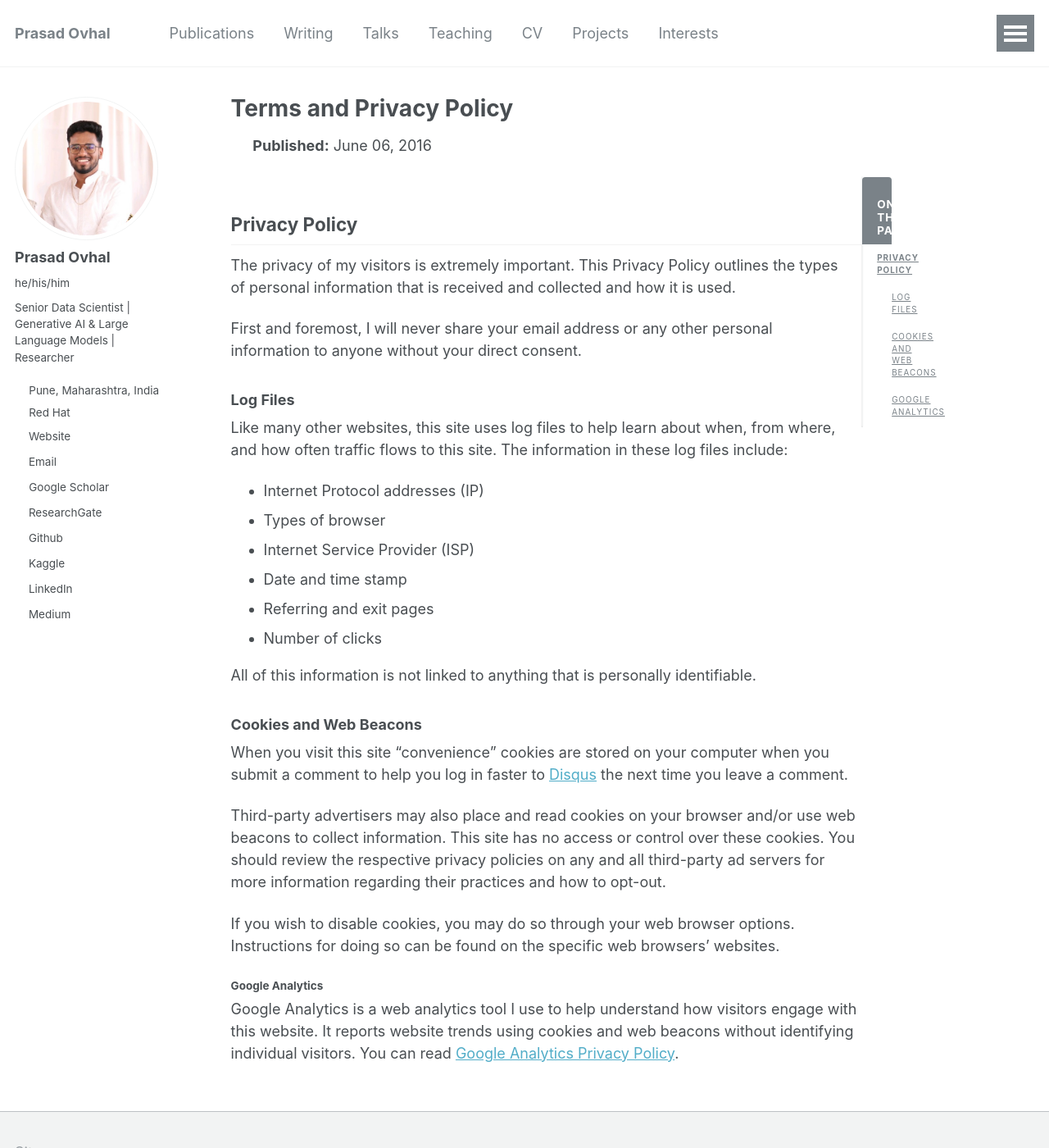
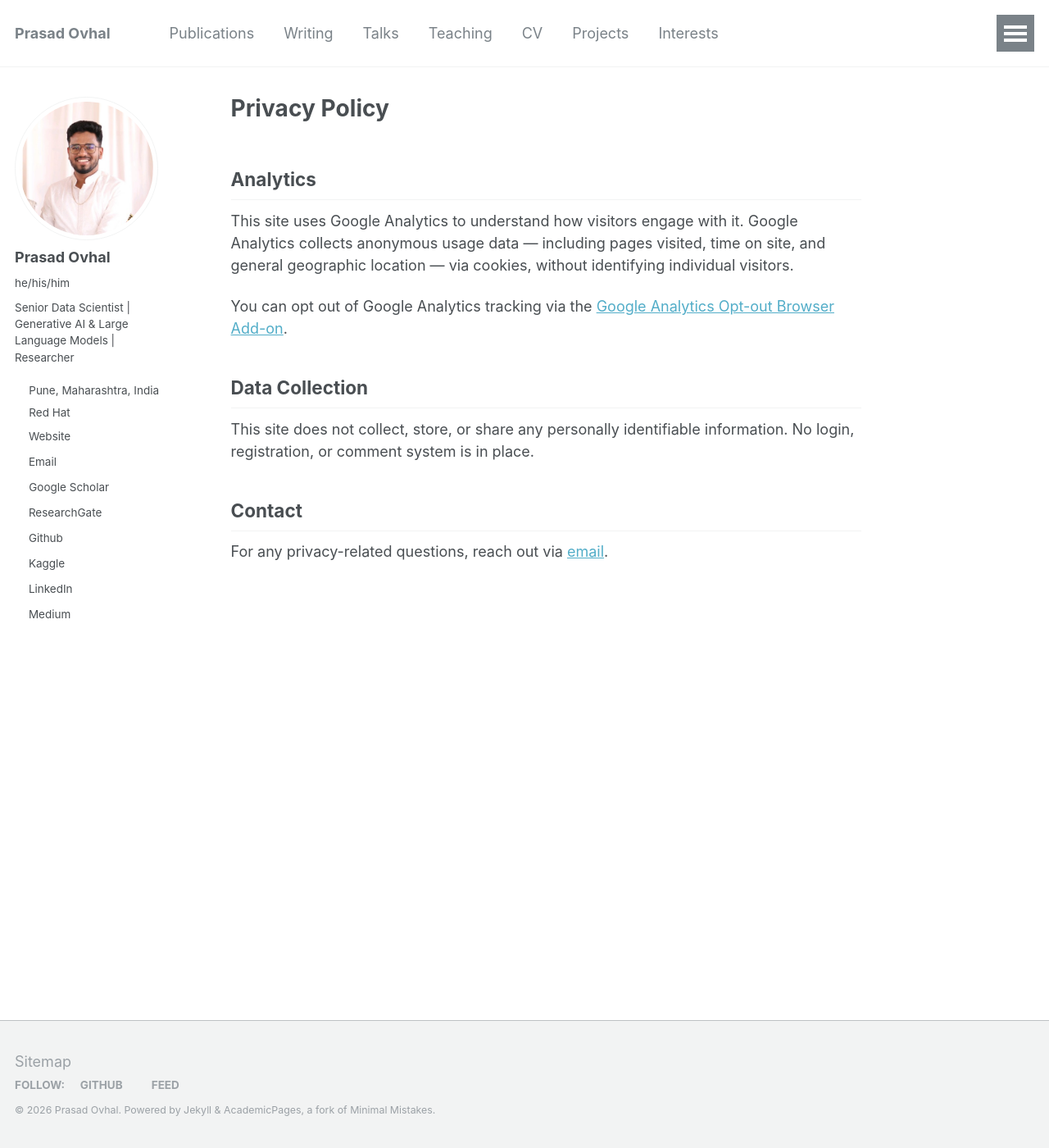
Before and after one commit to prasadovhal/prasadovhal.github.io, a Jekyll site: the page built from _pages/terms.md, in a window 1280 px wide and 1400 px high. Shown: the whole window at 82% size. Built offline with Jekyll 4.4.1, drawn with Linux system fonts in a browser that asks for light colours.

Commit message:
fix duplication

```diff
--- a/_pages/terms.md
+++ b/_pages/terms.md
@@ -1,39 +1,20 @@
 ---
 permalink: /terms/
-title: "Terms and Privacy Policy"
-modified: 2016-06-06
+title: "Privacy Policy"
 ---
 
 {% include base_path %}
-{% include toc %}
 
-## Privacy Policy
+## Analytics
 
-The privacy of my visitors is extremely important. This Privacy Policy outlines the types of personal information that is received and collected and how it is used.
+This site uses Google Analytics to understand how visitors engage with it. Google Analytics collects anonymous usage data — including pages visited, time on site, and general geographic location — via cookies, without identifying individual visitors.
 
-First and foremost, I will never share your email address or any other personal information to anyone without your direct consent.
+You can opt out of Google Analytics tracking via the [Google Analytics Opt-out Browser Add-on](https://tools.google.com/dlpage/gaoptout).
 
-### Log Files
+## Data Collection
 
-Like many other websites, this site uses log files to help learn about when, from where, and how often traffic flows to this site. The information in these log files include:
+This site does not collect, store, or share any personally identifiable information. No login, registration, or comment system is in place.
 
-* Internet Protocol addresses (IP)
-* Types of browser
-* Internet Service Provider (ISP)
-* Date and time stamp
-* Referring and exit pages
-* Number of clicks
+## Contact
 
-All of this information is not linked to anything that is personally identifiable.
-
-### Cookies and Web Beacons
-
-When you visit this site "convenience" cookies are stored on your computer when you submit a comment to help you log in faster to [Disqus](http://disqus.com) the next time you leave a comment.
-
-Third-party advertisers may also place and read cookies on your browser and/or use web beacons to collect information. This site has no access or control over these cookies. You should review the respective privacy policies on any and all third-party ad servers for more information regarding their practices and how to opt-out.
-
-If you wish to disable cookies, you may do so through your web browser options. Instructions for doing so can be found on the specific web browsers' websites.
-
-#### Google Analytics
-
-Google Analytics is a web analytics tool I use to help understand how visitors engage with this website. It reports website trends using cookies and web beacons without identifying individual visitors. You can read [Google Analytics Privacy Policy](http://www.google.com/analytics/learn/privacy.html).
+For any privacy-related questions, reach out via [email](mailto:prasadovhal99@gmail.com).
```
Also changed, not shown: _pages/about.md (+1 -1 lines), _pages/cv.md (+2 -8 lines).
